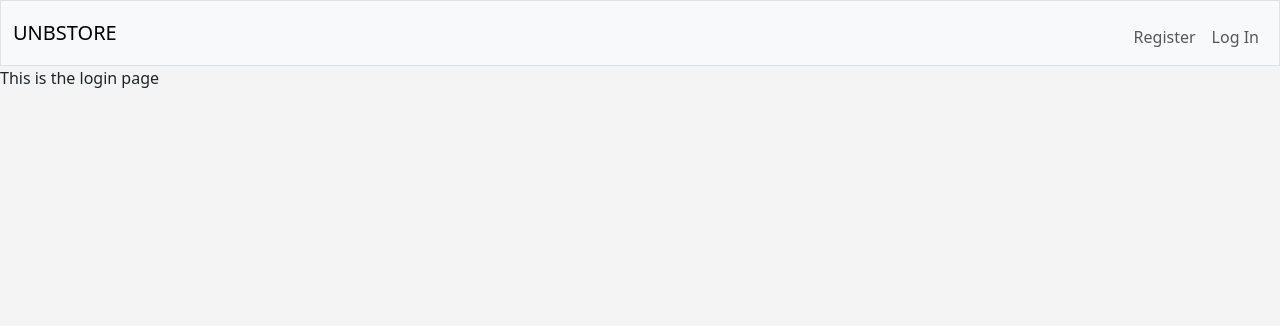
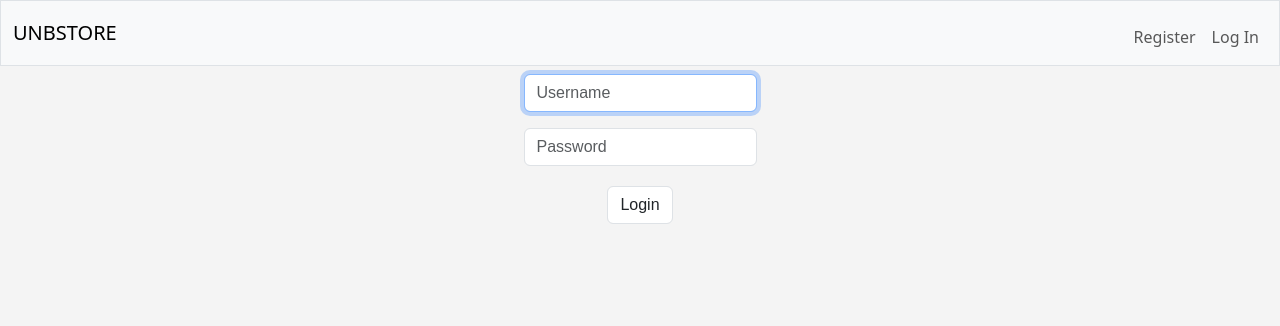
Before and after one commit to sofirij/UNB-STORE-V2, a Flask app: page /login in a window 1280 px wide. Shown: the top 326 px of the page. Run offline with Flask 3, Linux system fonts and the light colour scheme.

Commit message:
Completely implemented register and login backend and frontend

```diff
--- a/app.py
+++ b/app.py
@@ -5,7 +5,6 @@ from dotenv import load_dotenv
 from datetime import timedelta
 from functions import *
 import os
-import sqlite3
 
 load_dotenv()
 
@@ -20,8 +19,8 @@ app.config["SESSION_TYPE"] = "filesystem"
 # set the session lifetime
 app.permanent_session_lifetime = timedelta(minutes=10)
 
+# create session
 Session(app)
-
 
 @app.route("/", methods=["GET", "POST"])
 @login_required
--- a/static/css/register.css
+++ b/static/css/register.css
@@ -10,10 +10,6 @@
 
 .mb-3 {
     margin-top: 4px;
-}
-
-.submit-button {
-    color: grey;
 }
 
 .checkmark::after {
--- /dev/null
+++ b/static/js/login.js
@@ -0,0 +1,110 @@
+let isValid = true;
+const usernameInput = document.getElementById("username");
+const passwordInput = document.getElementById("password");
+const submitForm = document.getElementById("login-form");
+
+function validateUsername(username)
+{
+    const minLength = 12;
+    const pattern = /^[A-Za-z0-9]+$/;
+
+    if (!pattern.test(username))
+    {
+        isValid = false;
+    }
+
+    if (username.length < minLength)
+    {
+        isValid = false;
+    }
+}
+
+function validatePassword(password)
+{
+    const minLength = 12;
+
+    const hasUpperCase = /[A-Z]/.test(password);
+    const hasLowerCase = /[a-z]/.test(password);
+    const hasDigit = /\d/.test(password);
+    const noSpacesOrSpecialChars = /^[A-Za-z0-9]+$/.test(password);
+
+    if (!hasUpperCase)
+    {
+        isValid = false;
+    }
+
+    if (!hasLowerCase)
+    {
+        isValid = false;
+    }
+
+    if (!hasDigit)
+    {
+        isValid = false;
+    }
+
+    if (!noSpacesOrSpecialChars)
+    {
+        isValid = false;
+    }
+
+    if (password.length < minLength)
+    {
+        isValid = false;
+    }
+
+}
+
+function loginUser(username, password) {
+    fetch("/login", {
+        method: "POST",
+        headers: {
+            "Content-Type": "application/json"
+        },
+        body: JSON.stringify({
+            username: username,
+            password: password
+        })
+    })
+    .then(response => {
+        if (!response.ok) {
+            throw new Error(`HTTP error! status: ${response.status}`);
+        }
+        return response.json();
+    })
+    .then(data => {
+        if (data.successful) {
+            window.location.replace("/");
+        }
+        else {
+            alert("Username or password is incorrect!");
+        }
+    })
+    .catch(error => {
+        console.error("Error:", error)
+        alert("Login failed try again later");
+    });
+}
+
+function validateAllInput(e) {
+    e.preventDefault();
+
+    isValid = true;
+
+    const username = usernameInput.value;
+    const password = passwordInput.value;
+
+    validateUsername(username);
+    validatePassword(password);
+
+    if (isValid)
+    {
+        loginUser(username, password);
+    }
+    else
+    {
+        alert("Username or password is incorrect!");
+    }
+}
+
+submitForm.addEventListener('submit', validateAllInput);
--- a/static/js/register-confirmation.js
+++ b/static/js/register-confirmation.js
@@ -5,7 +5,8 @@ const secondPasswordInput = document.getElementById("second-password");
 const submitForm = document.getElementById("register-form");
 const submitButton = document.getElementById("submit");
 
-function validateMatch(firstPassword, secondPassword) {
+function validateMatch(firstPassword, secondPassword)
+{
     if (firstPassword !== secondPassword)
     {
         isValid = false;
@@ -130,7 +131,7 @@ function registerUser(username, password) {
     })
     .then(data => {
         if (data.successful) {
-            loginUser()
+            loginUser(username, password);
         }
         else {
             alert("Username is already in use");
--- a/templates/login.html
+++ b/templates/login.html
@@ -2,6 +2,30 @@
 
 {% block title %} login {% endblock %}
 
+{% block link %}
+    <link href="{{ url_for('static', filename='css/register.css')}}" rel="stylesheet">
+{% endblock %}
+
 {% block main %}
-    This is the login page
+    <div class="mb-3 register-container">
+        <form action="/login" method="post" id="login-form">
+            <fieldset>
+                <div class="mb-3">
+                    <input autocomplete="off" autofocus class="form-control mx-auto w-auto" id="username" name="username" placeholder="Username" type="text">
+                </div>
+
+                <div class="mb-3">
+                    <input class="form-control mx-auto w-auto" name="password" id="password" placeholder="Password" type="password">
+                </div>
+            </fieldset>
+
+            <div class="mb-3">
+                <input class="form-control mx-auto w-auto submit-button" id="submit" type="submit" value="Login">
+            </div>
+        </form>
+    </div>
 {% endblock %}
+
+{% block script %}
+    src="{{ url_for('static', filename='js/login.js') }}"
+{% endblock %}
--- a/templates/register.html
+++ b/templates/register.html
@@ -7,7 +7,7 @@
 {% endblock %}
 
 {% block main %}
-    <div class="mb-5 register-container">
+    <div class="mb-3 register-container">
         <form action="/register" method="post" id="register-form">
             <fieldset>
                 <div class="mb-3">
```
Also changed, not shown: app.db.
